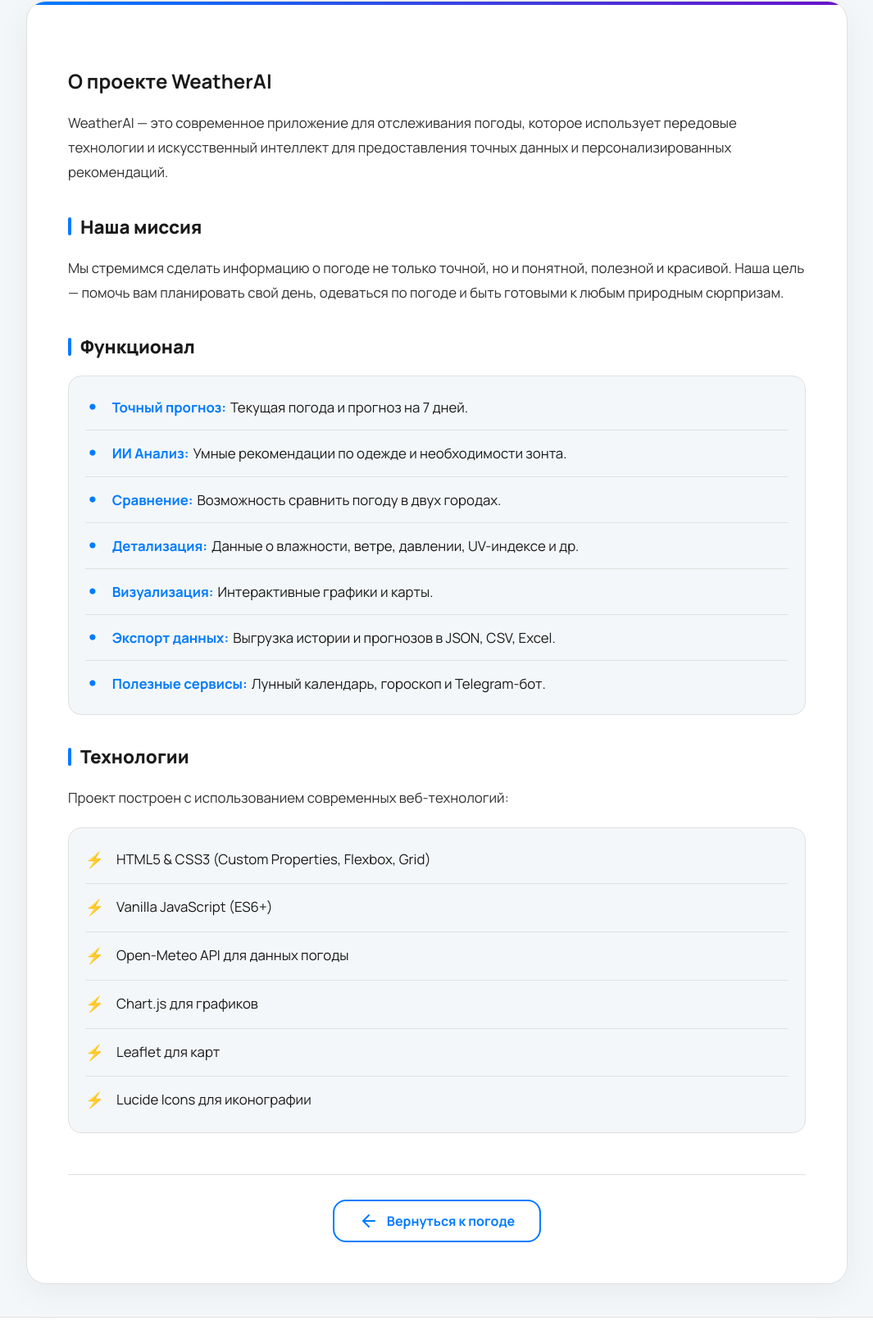
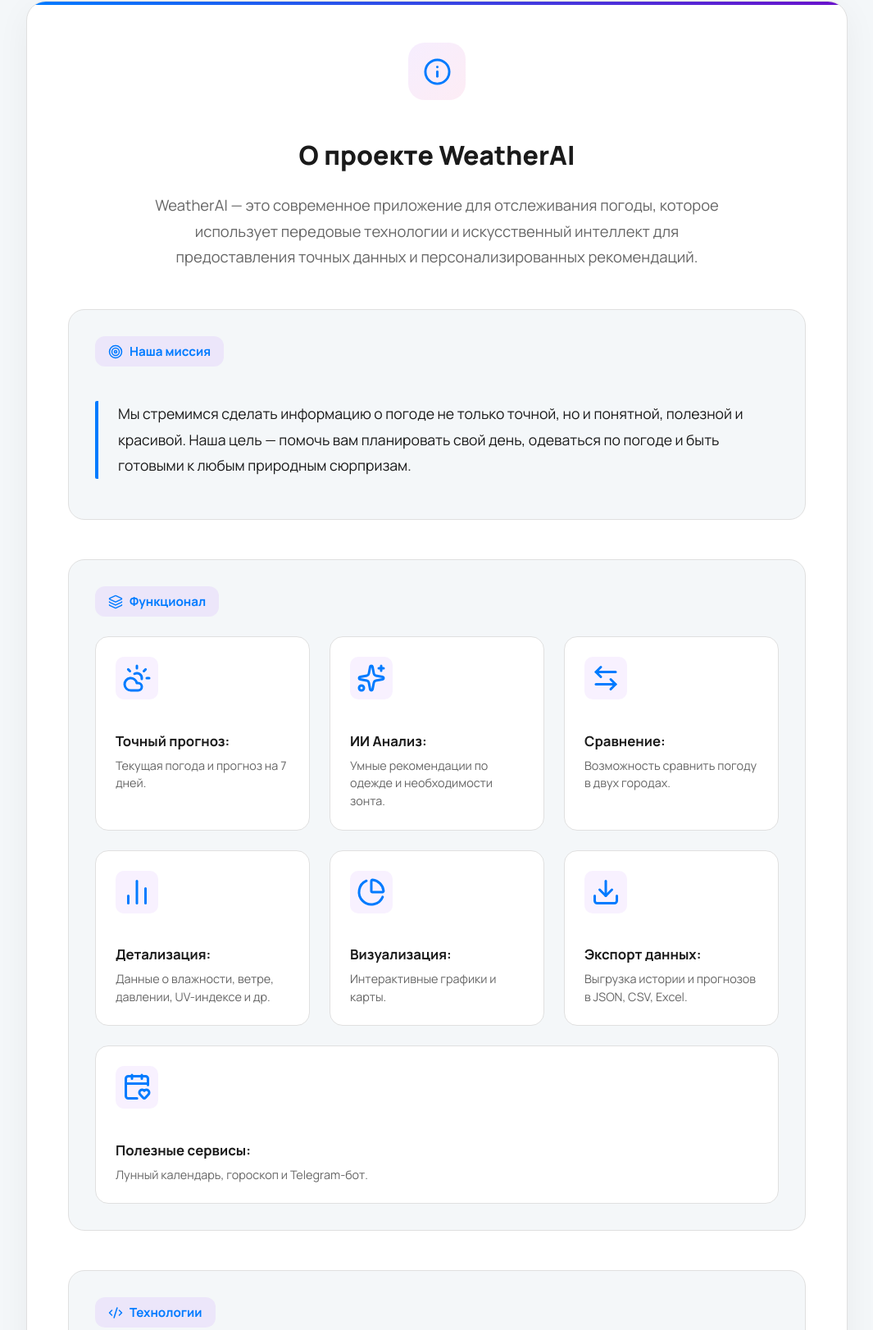
Before and after one commit to Ernur04/WeatherAI, a plain HTML site: page pages/about.html in a window 1280 px wide. Shown: the part 162-1784 px from the top of the page at 82% size, without its empty margins (107-1172 px from the left). Drawn offline with nearby package versions, Linux system fonts and the light colour scheme; a script that the page names is missing.

Commit message:
about.html

```diff
--- a/css/pages.css
+++ b/css/pages.css
@@ -288,3 +288,164 @@
     padding: 15px;
     font-size: 1.1rem;
 }
+
+/* About Redesign Styles */
+.about-header-block {
+    text-align: center;
+    margin-bottom: 3rem;
+    display: flex;
+    flex-direction: column;
+    align-items: center;
+}
+
+.about-title {
+    text-align: center;
+    margin-bottom: 1.5rem;
+    color: var(--text-main);
+    font-size: 2rem;
+    font-weight: 800;
+}
+
+.about-hero-icon {
+    margin-top: 1.5rem;
+    width: 70px;
+    height: 70px;
+    background: linear-gradient(135deg, rgba(168, 85, 247, 0.1) 0%, rgba(236, 72, 153, 0.1) 100%);
+    color: var(--primary);
+    border-radius: 20px;
+    display: flex;
+    align-items: center;
+    justify-content: center;
+    margin: 0 auto 1.5rem auto;
+}
+
+.about-hero-icon svg {
+    width: 35px;
+    height: 35px;
+}
+
+.about-lead {
+    font-size: 1.15rem;
+    color: var(--text-muted);
+    line-height: 1.7;
+    max-width: 700px;
+    margin: 0 auto;
+}
+
+.about-section {
+    margin-bottom: 3rem;
+    background: var(--bg-body);
+    padding: 2rem;
+    border-radius: 20px;
+    border: 1px solid var(--border);
+}
+
+.section-badge {
+    display: inline-flex;
+    align-items: center;
+    gap: 0.5rem;
+    background: rgba(168, 85, 247, 0.1);
+    color: var(--primary);
+    padding: 0.5rem 1rem;
+    border-radius: 12px;
+    font-weight: 700;
+    margin-bottom: 1.5rem;
+    font-size: 0.95rem;
+}
+
+.section-badge svg {
+    width: 18px;
+    height: 18px;
+}
+
+.mission-text {
+    font-size: 1.1rem;
+    line-height: 1.8;
+    color: var(--text-main);
+    border-left: 4px solid var(--primary);
+    padding-left: 1.5rem;
+    border-radius: 2px;
+}
+
+.features-grid {
+    display: grid;
+    grid-template-columns: repeat(auto-fit, minmax(240px, 1fr));
+    gap: 1.5rem;
+}
+
+.feature-card {
+    background: var(--bg-card);
+    padding: 1.5rem;
+    border-radius: 16px;
+    border: 1px solid var(--border);
+    transition: all 0.3s ease;
+    display: flex;
+    flex-direction: column;
+}
+
+.feature-card:hover {
+    transform: translateY(-5px);
+    border-color: var(--primary);
+    box-shadow: 0 10px 20px rgba(0,0,0,0.05);
+}
+
+.feature-icon {
+    color: var(--primary);
+    width: 36px;
+    height: 36px;
+    margin-bottom: 1rem;
+    background: rgba(168, 85, 247, 0.08);
+    padding: 8px;
+    border-radius: 10px;
+}
+
+.feature-card h4 {
+    margin-bottom: 0.5rem;
+    color: var(--text-main);
+    font-size: 1.05rem;
+    font-weight: 700;
+}
+
+.feature-card p {
+    color: var(--text-muted);
+    font-size: 0.9rem;
+    line-height: 1.5;
+    margin: 0;
+}
+
+.tech-desc {
+    color: var(--text-muted);
+    margin-bottom: 1.5rem;
+    font-size: 1.05rem;
+}
+
+.tech-pill-container {
+    display: flex;
+    flex-wrap: wrap;
+    gap: 1rem;
+}
+
+.tech-pill {
+    display: flex;
+    align-items: center;
+    gap: 0.75rem;
+    background: var(--bg-card);
+    padding: 0.75rem 1.25rem;
+    border-radius: 50px;
+    border: 1px solid var(--border);
+    font-size: 0.95rem;
+    font-weight: 600;
+    color: var(--text-main);
+    transition: all 0.2s ease;
+}
+
+.tech-pill:hover {
+    background: rgba(168, 85, 247, 0.05);
+    border-color: rgba(168, 85, 247, 0.3);
+}
+
+.tech-pill i {
+    color: var(--primary);
+    width: 18px;
+    height: 18px;
+}
--- a/pages/about.html
+++ b/pages/about.html
@@ -62,55 +62,78 @@
 
     <main class="about-main">
         <div class="about-container">
-            <h1 class="section-title" data-i18n="about-header-title">О проекте WeatherAI</h1>
+            <div class="about-header-block">
+                <div class="about-hero-icon">
+                    <i data-lucide="info"></i>
+                </div>
+                <h1 class="about-title" data-i18n="about-header-title">О проекте WeatherAI</h1>
+                <p class="about-lead" data-i18n="about-desc">WeatherAI — это современное приложение для отслеживания погоды, которое использует передовые технологии и искусственный интеллект для предоставления точных данных и персонализированных рекомендаций.</p>
+            </div>
 
-            <div class="text-block">
-                <p data-i18n="about-desc">WeatherAI — это современное приложение для отслеживания погоды, которое
-                    использует передовые
-                    технологии и искусственный интеллект для предоставления точных данных и персонализированных
-                    рекомендаций.</p>
+            <div class="about-section">
+                <div class="section-badge"><i data-lucide="target"></i> <span data-i18n="about-mission-title">Наша миссия</span></div>
+                <p class="mission-text" data-i18n="about-mission-desc">Мы стремимся сделать информацию о погоде не только точной, но и понятной, полезной и красивой. Наша цель — помочь вам планировать свой день, одеваться по погоде и быть готовыми к любым природным сюрпризам.</p>
+            </div>
 
-                <h3 data-i18n="about-mission-title">Наша миссия</h3>
-                <p data-i18n="about-mission-desc">Мы стремимся сделать информацию о погоде не только точной, но и
-                    понятной, полезной и красивой. Наша
-                    цель — помочь вам планировать свой день, одеваться по погоде и быть готовыми к любым природным
-                    сюрпризам.</p>
+            <div class="about-section">
+                <div class="section-badge"><i data-lucide="layers"></i> <span data-i18n="about-features-title">Функционал</span></div>
+                <div class="features-grid">
+                    <div class="feature-card">
+                        <i data-lucide="cloud-sun" class="feature-icon"></i>
+                        <h4 data-i18n="feat-prec-title">Точный прогноз:</h4>
+                        <p data-i18n="feat-prec-desc">Текущая погода и прогноз на 7 дней.</p>
+                    </div>
+                    <div class="feature-card">
+                        <i data-lucide="sparkles" class="feature-icon"></i>
+                        <h4 data-i18n="feat-ai-title">ИИ Анализ:</h4>
+                        <p data-i18n="feat-ai-desc">Умные рекомендации по одежде и необходимости зонта.</p>
+                    </div>
+                    <div class="feature-card">
+                        <i data-lucide="arrow-left-right" class="feature-icon"></i>
+                        <h4 data-i18n="feat-comp-title">Сравнение:</h4>
+                        <p data-i18n="feat-comp-desc">Возможность сравнить погоду в двух городах.</p>
+                    </div>
+                    <div class="feature-card">
+                        <i data-lucide="bar-chart-2" class="feature-icon"></i>
+                        <h4 data-i18n="feat-det-title">Детализация:</h4>
+                        <p data-i18n="feat-det-desc">Данные о влажности, ветре, давлении, UV-индексе и др.</p>
+                    </div>
+                    <div class="feature-card">
+                        <i data-lucide="pie-chart" class="feature-icon"></i>
+                        <h4 data-i18n="feat-viz-title">Визуализация:</h4>
+                        <p data-i18n="feat-viz-desc">Интерактивные графики и карты.</p>
+                    </div>
+                    <div class="feature-card">
+                        <i data-lucide="download" class="feature-icon"></i>
+                        <h4 data-i18n="feat-export-title">Экспорт данных:</h4>
+                        <p data-i18n="feat-export-desc">Выгрузка истории и прогнозов в JSON, CSV, Excel.</p>
+                    </div>
+                    <div class="feature-card" style="grid-column: 1 / -1;">
+                        <i data-lucide="calendar-heart" class="feature-icon"></i>
+                        <h4 data-i18n="feat-extra-title">Полезные сервисы:</h4>
+                        <p data-i18n="feat-extra-desc">Лунный календарь, гороскоп и Telegram-бот.</p>
+                    </div>
+                </div>
+            </div>
 
-                <h3 data-i18n="about-features-title">Функционал</h3>
-                <ul class="feature-list">
-                    <li><strong data-i18n="feat-prec-title">Точный прогноз:</strong> <span
-                            data-i18n="feat-prec-desc">Текущая погода и прогноз на 7 дней.</span></li>
-                    <li><strong data-i18n="feat-ai-title">ИИ Анализ:</strong> <span data-i18n="feat-ai-desc">Умные
-                            рекомендации по одежде и необходимости зонта.</span></li>
-                    <li><strong data-i18n="feat-comp-title">Сравнение:</strong> <span
-                            data-i18n="feat-comp-desc">Возможность сравнить погоду в двух городах.</span></li>
-                    <li><strong data-i18n="feat-det-title">Детализация:</strong> <span data-i18n="feat-det-desc">Данные
-                            о влажности, ветре, давлении, UV-индексе и др.</span></li>
-                    <li><strong data-i18n="feat-viz-title">Визуализация:</strong> <span
-                            data-i18n="feat-viz-desc">Интерактивные графики и карты.</span></li>
-                    <li><strong data-i18n="feat-export-title">Экспорт данных:</strong> <span
-                            data-i18n="feat-export-desc">Выгрузка истории и прогнозов в JSON, CSV, Excel.</span></li>
-                    <li><strong data-i18n="feat-extra-title">Полезные сервисы:</strong> <span
-                            data-i18n="feat-extra-desc">Лунный календарь, гороскоп и Telegram-бот.</span></li>
-                </ul>
+            <div class="about-section">
+                <div class="section-badge"><i data-lucide="code-2"></i> <span data-i18n="about-tech-title">Технологии</span></div>
+                <p class="tech-desc" data-i18n="about-tech-desc">Проект построен с использованием современных веб-технологий:</p>
+                <div class="tech-pill-container">
+                    <div class="tech-pill"><i data-lucide="layout"></i> <span data-i18n="tech-1">HTML5 & CSS3 (Custom Properties, Flexbox, Grid)</span></div>
+                    <div class="tech-pill"><i data-lucide="file-code-2"></i> <span data-i18n="tech-2">Vanilla JavaScript (ES6+)</span></div>
+                    <div class="tech-pill"><i data-lucide="cloud-rain"></i> <span data-i18n="tech-3">Open-Meteo API для данных погоды</span></div>
+                    <div class="tech-pill"><i data-lucide="line-chart"></i> <span data-i18n="tech-4">Chart.js для графиков</span></div>
+                    <div class="tech-pill"><i data-lucide="map"></i> <span data-i18n="tech-5">Leaflet для карт</span></div>
+                    <div class="tech-pill"><i data-lucide="brush"></i> <span data-i18n="tech-6">Lucide Icons для иконографии</span></div>
+                </div>
+            </div>
 
-                <h3 data-i18n="about-tech-title">Технологии</h3>
-                <p data-i18n="about-tech-desc">Проект построен с использованием современных веб-технологий:</p>
-                <ul class="tech-list">
-                    <li data-i18n="tech-1">HTML5 & CSS3 (Custom Properties, Flexbox, Grid)</li>
-                    <li data-i18n="tech-2">Vanilla JavaScript (ES6+)</li>
-                    <li data-i18n="tech-3">Open-Meteo API для данных погоды</li>
-                    <li data-i18n="tech-4">Chart.js для графиков</li>
-                    <li data-i18n="tech-5">Leaflet для карт</li>
-                    <li data-i18n="tech-6">Lucide Icons для иконографии</li>
-                </ul>
-
-                <div class="cta-block">
-                    <a href="../index.html" class="back-btn">
-                        <i data-lucide="arrow-left"></i>
-                        <span data-i18n="btn-back-weather">Вернуться к погоде</span>
-                    </a>
-                </div>
+            <div class="cta-block">
+                <a href="../index.html" class="back-btn">
+                    <i data-lucide="arrow-left"></i>
+                    <span data-i18n="btn-back-weather">Вернуться к погоде</span>
+                </a>
             </div>
         </div>
     </main>
```
